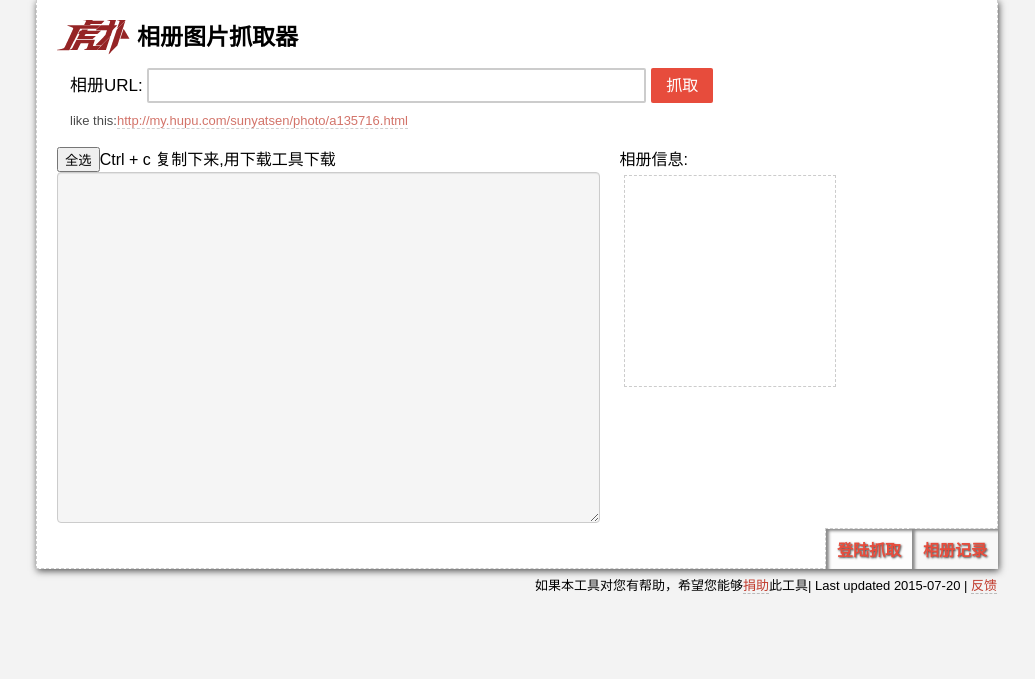
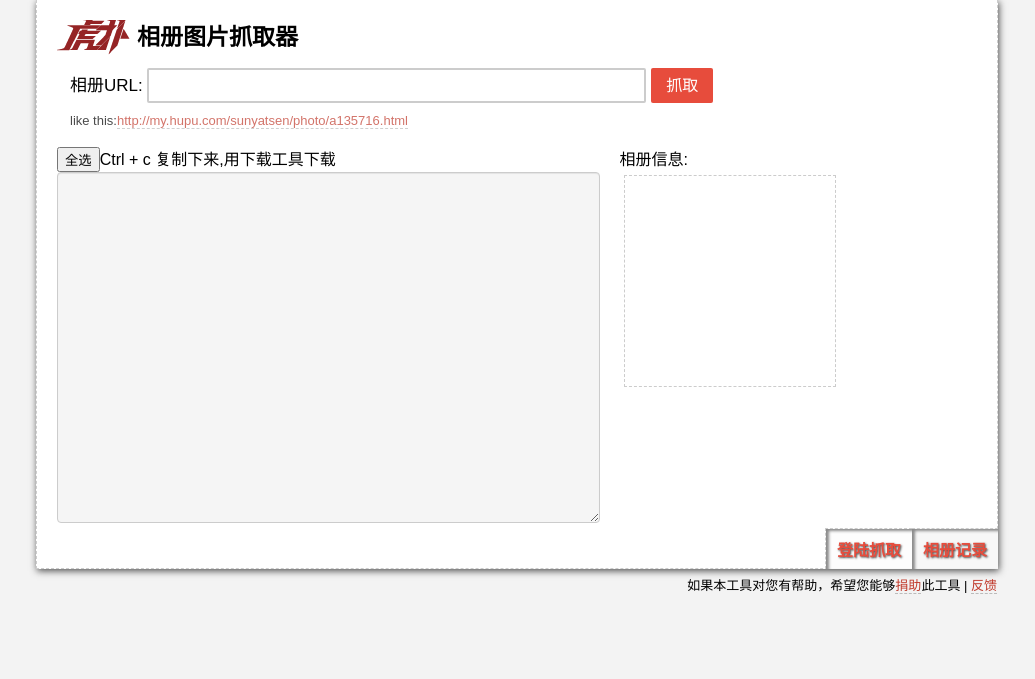
Before and after one commit to xavierskip/hupu_Album_Downloader, a Flask app: page / in a window 1280 px wide. Shown: the top 679 px of the page, without its empty margins (123-1158 px from the left). Run offline with Flask 2, Linux system fonts and the light colour scheme; parts of the project's set-up code (start-up, migrations or seed data) failed here and were passed over; some libraries are stand-ins or nearby versions.

Commit message:
update time  remove

```diff
--- a/web/templates/index.html
+++ b/web/templates/index.html
@@ -46,7 +46,7 @@
         {% block nav %}{% endblock nav %}
     </div>
     <footer>
-    如果本工具对您有帮助，希望您能够<a  class="a" href="{{ url_for('donate') }}">捐助</a>此工具| Last updated <span id="lastDate">2015-07-20</span> | <a class="a" href="mailto:xavierskip@gmail.com?Subject=BUG:" target="_blank">反馈</a>
+    如果本工具对您有帮助，希望您能够<a  class="a" href="{{ url_for('donate') }}">捐助</a>此工具 | <a class="a" href="mailto:xavierskip@gmail.com?Subject=BUG:" target="_blank">反馈</a>
     </footer>
 {% block popup %}{% endblock popup %}
 {% endblock body %}
```
